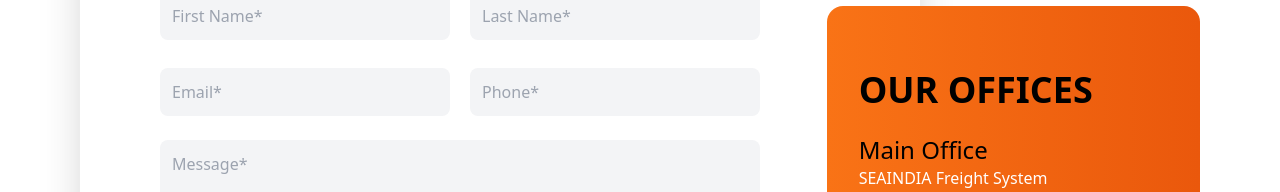
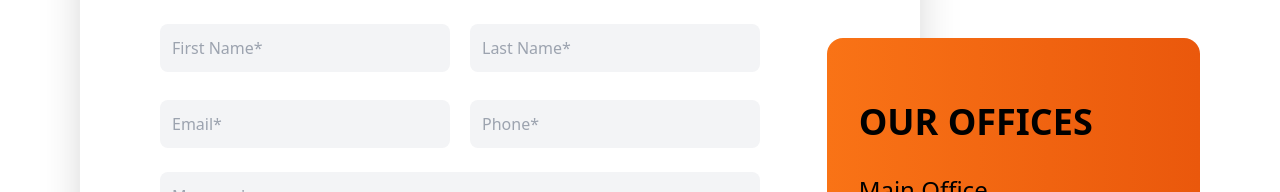
Before and after one commit to yugandhar0609/seaIndia, a React (Vite) app: page /contact in a window 1280 px wide. Shown: the part 260-452 px from the top of the page. Built offline with nearby package versions, Linux system fonts and the light colour scheme.

Commit message:
contact form

```diff
--- a/src/Components/Team.jsx
+++ b/src/Components/Team.jsx
@@ -29,7 +29,7 @@ const Team = () => {
     <div className="px-4 py-16 mx-auto sm:max-w-xl md:max-w-full mt-12 lg:max-w-screen-xl md:px-24 lg:px-8 lg:py-20">
       <div className="grid gap-10 lg:grid-cols-2">
         <div className="lg:pr-10">
-        <p className="inline-block px-3 py-px mb-4 text-xl font-bold tracking-wider text-teal-900 uppercase rounded-full bg-teal-accent-400">
+        <p className="inline-block  py-px mb-4 text-xl font-bold tracking-wider text-teal-900 uppercase rounded-full bg-teal-accent-400">
           <span className="text-orange-400">
           SEA
             </span> INDIA
@@ -57,6 +57,7 @@ const Team = () => {
         </div>
       </div>
     </div>
+    <div className=' bg-gray-200 py-10'>
     <div className="px-4 py-16 mx-auto sm:max-w-xl md:max-w-full lg:max-w-screen-xl md:px-24 lg:px-8 lg:py-4">
       <div className="grid gap-5 row-gap-5 sm:grid-cols-2 lg:grid-cols-4">
         <div className="px-12 text-center sm:px-0">
@@ -130,6 +131,7 @@ const Team = () => {
         </div>
       </div>
     </div>
+    </div>
     <div className="px-4 py-10 mx-auto sm:max-w-xl md:max-w-full lg:max-w-screen-xl md:px-24 lg:px-5 lg:py-10">
       <div className="mx-auto mb-10 lg:max-w-xl sm:text-center">
         <p className="inline-block px-3 py-px mb-4 text-xl font-bold tracking-wider text-black-900 uppercase rounded-full bg-teal-accent-400">
--- a/src/Components/contact.jsx
+++ b/src/Components/contact.jsx
@@ -38,7 +38,7 @@ const ContactForm = () => {
 
   return (
     <>
-      <div className="container  my-4 px-4 lg:px-20 mt-24">
+      <div className="container  my-4 px-4 lg:px-20  mt-32">
         <form onSubmit={handleSubmit}>
           <div className="w-full p-8 my-4 md:px-12 lg:w-9/12 lg:pl-20 lg:pr-40 mr-auto rounded-2xl shadow-2xl">
             <div className="flex">
@@ -104,9 +104,9 @@ const ContactForm = () => {
           </div>
         </form>
 
-        <div className=" relative z-20 w-full lg:-mt-96 lg:w-2/6 px-8 py-12 ml-auto bg-gradient-to-r from-orange-500 to-orange-600 rounded-2xl">
+        <div className=" relative z-20 w-full lg:-mt-96 mt-10 lg:w-2/6 px-8 py-10 ml-auto pb-10 bg-gradient-to-r from-orange-500 to-orange-600 rounded-2xl">
           <div className="flex flex-col text-black">
-            <h1 className="font-bold uppercase text-4xl texrt- my-4">
+            <h1 className="font-bold uppercase text-4xl my-6">
               Our Offices
             </h1>
 
@@ -196,7 +196,7 @@ const ContactForm = () => {
             </div>
           </div>
         </div>
-       <div className="inline-block lg:-mt-72 ">
+       <div className="inline-block lg:-mt-80  ">
   <iframe
     src="https://www.google.com/maps/embed?pb=!1m14!1m8!1m3!1d3886.0638869410163!2d80.2873247!3d13.0951376!3m2!1i1024!2i768!4f13.1!3m3!1m2!1s0x3a526f456fd1bdb5%3A0x8aa722748a1a5206!2sSEAINDIA%20Freight%20System%20PRVT%20LTD!5e0!3m2!1sen!2sin!4v1715062315257!5m2!1sen!2sin"
     width="860"
```
